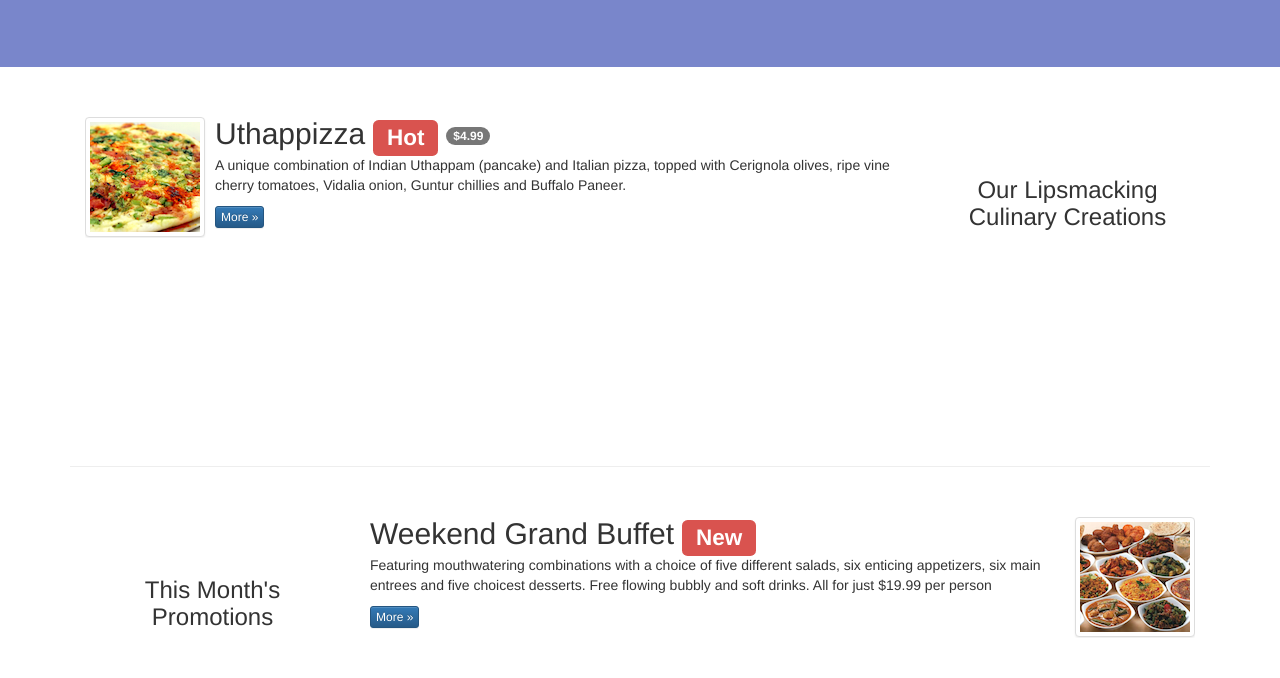
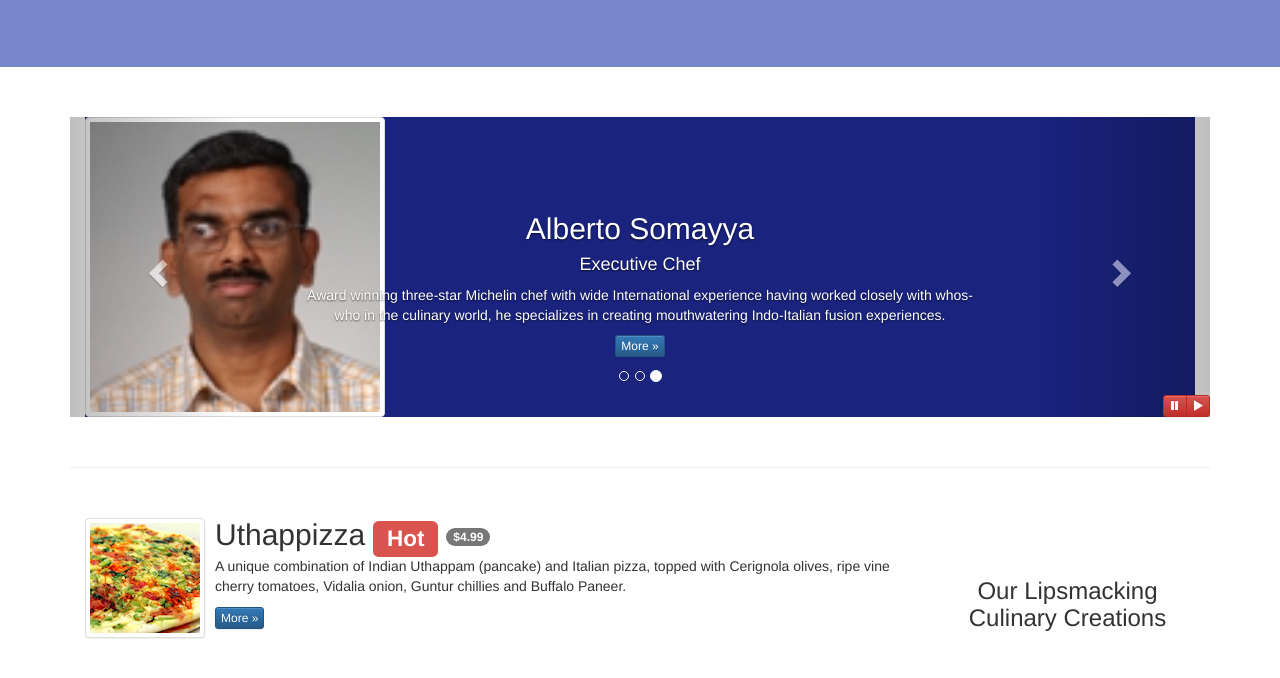
Before and after one commit to CuJIa3eMJIu/CuJIa3eMJIu.github.io, a plain HTML site: page index.html in a window 1280 px wide. Shown: the part 392-1070 px from the top of the page. Drawn offline with nearby package versions, Linux system fonts and the light colour scheme.

Commit message:
Add files via upload

```diff
--- a/css/myStyles.css
+++ b/css/myStyles.css
@@ -71,3 +71,20 @@
     top:100px;
 }
 #pointer {cursor: pointer;}
+.carousel {
+    background:#1A237E;
+}
+.carousel .item {
+  height: 300px;
+}
+.item img {
+    position: absolute;
+    top: 0;
+    left: 0;
+    min-height: 300px;
+}
+#carouselButtons {
+    right:0px;
+    position: absolute;
+    bottom: 0px;
+}
--- a/index.html
+++ b/index.html
@@ -224,6 +224,80 @@
     </header>
 
     <div class="container">
+
+
+      <div class="row row-content">
+         <div class="col-xs-12">
+           <!-- Indicators -->
+
+           <div id="mycarousel" class="carousel slide" data-ride="carousel">
+             <ol class="carousel-indicators">
+                 <li data-target="#mycarousel" data-slide-to="0" class="active"></li>
+                 <li data-target="#mycarousel" data-slide-to="1"></li>
+                 <li data-target="#mycarousel" data-slide-to="2"></li>
+             </ol>
+             <!-- Wrapper for slides -->
+                             <div class="carousel-inner" role="listbox">
+                                 <div class="item active">
+                                     <img class="img-responsive"
+                                      src="img/uthappizza.png" alt="Uthappizza">
+                                     <div class="carousel-caption">
+                                     <h2>Uthappizza  <span class="label label-danger">Hot</span> <span class="badge">$4.99</span></h2>
+                                     <p>A unique combination of Indian Uthappam (pancake) and
+                                       Italian pizza, topped with Cerignola olives, ripe vine
+                                       cherry tomatoes, Vidalia onion, Guntur chillies and
+                                       Buffalo Paneer.</p>
+                                     <p><a class="btn btn-primary btn-xs" href="#">More &raquo;</a></p>
+                                     </div>
+                                 </div>
+                                 <div class="item">
+                                   <img class="media-object img-thumbnail"
+                                    src="img/buffet.png" alt="Buffet">
+                                     <div class="carousel-caption">
+                                     <h2>Weekend Grand Buffet <span class="label label-danger label-xs">New</span></h2>
+                                     <p>Featuring mouthwatering combinations with a choice of five different salads, six enticing appetizers, six main entrees and five choicest desserts. Free flowing bubbly and soft drinks. All for just $19.99 per person</p>
+                                     <p><a class="btn btn-primary btn-xs" href="#">More &raquo;</a></p>
+                                     </div>
+                                 </div>
+                                 <div class="item">
+                                   <img class="media-object img-thumbnail"
+                                    src="img/alberto.png" alt="Alberto Somayya">
+                                     <div class="carousel-caption">
+                                       <h2>Alberto Somayya</h2>
+                                       <h4>Executive Chef</h4>
+                                       <p>Award winning three-star Michelin chef with wide
+                                        International experience having worked closely with
+                                        whos-who in the culinary world, he specializes in
+                                         creating mouthwatering Indo-Italian fusion experiences.
+                                        </p>
+                                       <p><a class="btn btn-primary btn-xs" href="#">More &raquo;</a></p>
+                                     </div>
+                                 </div>
+                             </div>
+
+                      </div>
+                      <!-- Controls -->
+           <a class="left carousel-control" href="#mycarousel" role="button" data-slide="prev">
+               <span class="glyphicon glyphicon-chevron-left" aria-hidden="true"></span>
+               <span class="sr-only">Previous</span>
+           </a>
+           <a class="right carousel-control" href="#mycarousel" role="button" data-slide="next">
+               <span class="glyphicon glyphicon-chevron-right" aria-hidden="true"></span>
+               <span class="sr-only">Next</span>
+           </a>
+
+           <div class="btn-group" id="carouselButtons">
+                <button class="btn btn-danger btn-xs" id="carousel-pause">
+                  <span class="glyphicon glyphicon-pause" aria-hidden="true"></span>
+                </button>
+                <button class="btn btn-danger btn-xs" id="carousel-play">
+                  <span class="glyphicon glyphicon-play" aria-hidden="true"></span>
+                </button>
+            </div>
+          </div>
+     </div>
+
+
         <div class="row row-content">
             <div class="col-xs-12 col-sm-3 col-sm-push-9">
                 <p style="padding:20px;"></p>
@@ -350,11 +424,18 @@
 <script src="https://ajax.googleapis.com/ajax/libs/jquery/1.11.3/jquery.min.js"></script>
 <!-- Include all compiled plugins (below), or include individual files as needed -->
 <script src="js/bootstrap.min.js"></script>
-<script>
-      $(document).ready(function(){
-      $('[data-toggle="tooltip"]').tooltip();
-       });
-  </script>
+
+  <script>
+    $(document).ready(function(){
+        $("#mycarousel").carousel( { interval: 2000 } );
+                      $("#carousel-pause").click(function(){
+            $("#mycarousel").carousel('pause');
+        });
+                    $("#carousel-play").click(function(){
+            $("#mycarousel").carousel('cycle');
+        });
+    });
+</script>
 </body>
 
 </html>
```
